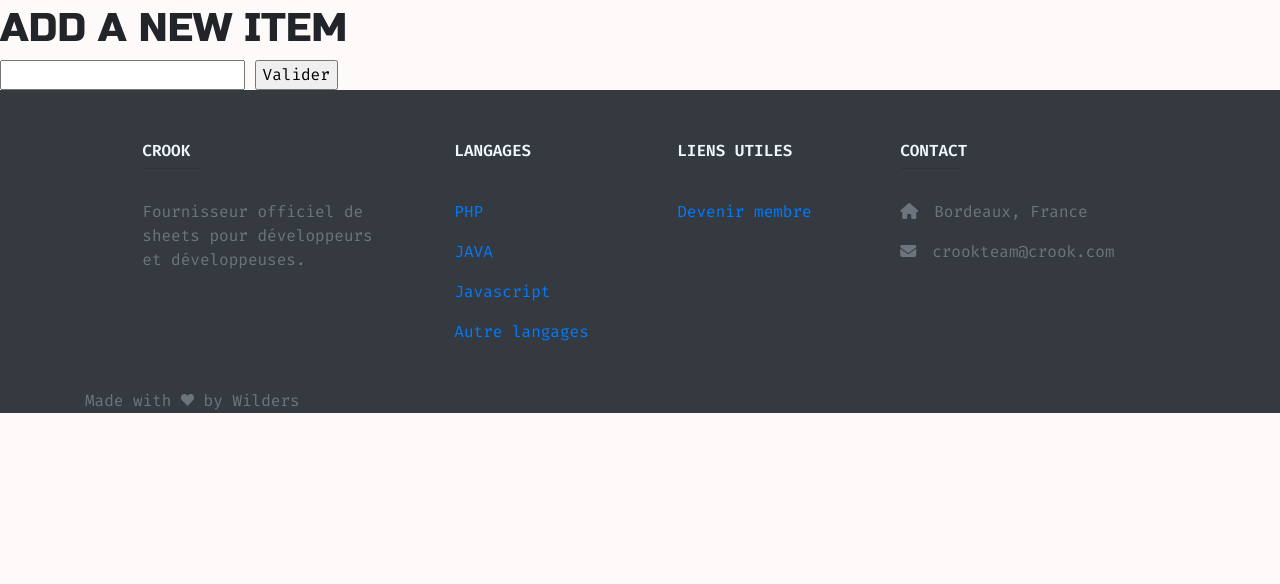
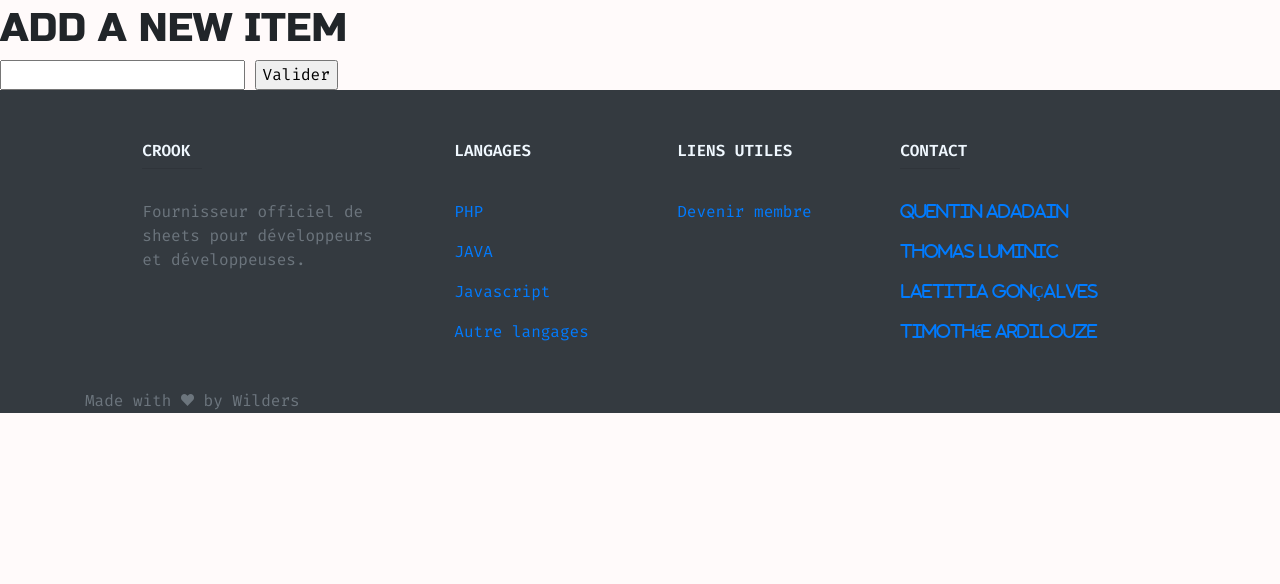
Before and after one commit to Qadadain/Crook.fr, a PHP site: template src/View/Item/add.html.twig in a window 1280 px wide. Shown: the part 134-718 px from the top of the page. Run offline with PHP 8.4, Linux system fonts and the light colour scheme; the template is opened without the code that fills it, so the values that code supplies are empty; some libraries are stand-ins or nearby versions.

Commit message:
Add LinkedIn

```diff
--- a/src/View/layout.html.twig
+++ b/src/View/layout.html.twig
@@ -5,9 +5,11 @@
     <meta http-equiv="x-ua-compatible" content="ie=edge">
     <meta name="viewport" content="width=device-width, initial-scale=1">
     <meta name="author" content="Quentin Adadain, Timothée Ardilouze, Laetitia Gonçalves, Thomas Luminic">
-    <meta name="description" content="Crook - vous aidez à devenir de meilleurs programmeurs et programmeuses en vous apportant des antisèches clair et concis">
+    <meta name="description"
+          content="Crook - vous aidez à devenir de meilleurs programmeurs et programmeuses en vous apportant des antisèches clair et concis">
     <meta property="og:title" content="Crook">
-    <meta property="og:description" content="Crook - Vous aidez à devenir de meilleurs programmeurs et programmeuses en vous apportant des antisèches clair et concis">
+    <meta property="og:description"
+          content="Crook - Vous aidez à devenir de meilleurs programmeurs et programmeuses en vous apportant des antisèches clair et concis">
     <meta property="og:image" content="/assets/images/Crook_.png">
     <meta property="og:url" content="http://crook.fr">
     <meta name="twitter:card" content="summary_large_image">
@@ -32,7 +34,7 @@
     <link rel="apple-touch-icon" sizes="144x144" href="/apple-icon-144x144.png">
     <link rel="apple-touch-icon" sizes="152x152" href="/apple-icon-152x152.png">
     <link rel="apple-touch-icon" sizes="180x180" href="/apple-icon-180x180.png">
-    <link rel="icon" type="image/png" sizes="192x192"  href="/android-icon-192x192.png">
+    <link rel="icon" type="image/png" sizes="192x192" href="/android-icon-192x192.png">
     <link rel="icon" type="image/png" sizes="32x32" href="/favicon-32x32.png">
     <link rel="icon" type="image/png" sizes="96x96" href="/favicon-96x96.png">
     <link rel="icon" type="image/png" sizes="16x16" href="/favicon-16x16.png">
@@ -57,7 +59,7 @@
     <div class="collapse navbar-collapse" id="navbarSupportedContent">
         <ul class="navbar-nav mr-auto">
             <li class="nav-item active">
-                <a class="nav-link" href="/">Acceuil<span class="sr-only">(current)</span></a>
+                <a class="nav-link" href="/">Accueil<span class="sr-only">(current)</span></a>
             </li>
             <li class="nav-item">
                 <a class="nav-link" href="/home/about">À propos</a>
@@ -159,18 +161,30 @@
 
       </div>
         <!-- Grid column -->
-
-        <!-- Grid column -->
       <div class="col-md-4 col-lg-3 col-xl-3 mx-auto mb-md-0 mb-4">
 
         <!-- Links -->
         <h6 class="text-uppercase font-weight-bold">Contact</h6>
-        <hr class="deep-purple accent-2 mb-4 mt-0 d-inline-block mx-auto" style="width: 60px;">
-        <p>
-          <i class="fas fa-home mr-3"></i>Bordeaux, France</p>
-        <p>
-          <i class="fas fa-envelope mr-3"></i>crookteam@crook.com</p>
+          <hr class="deep-purple accent-2 mb-4 mt-0 d-inline-block mx-auto" style="width: 60px;">
+          <p>
+          <a class="fas mr-3" href="https://www.linkedin.com/in/quentinadadain/" target="_blank"
+          >Quentin ADADAIN</a>
+          </p>
+            <p>
+          <a class="fas mr-3" href="https://www.linkedin.com/in/thomasluminic/" target="_blank"
+          >Thomas LUMINIC</a>
+                    </p>
 
+                  <p>
+              <a class="fas mr-3" href="https://www.linkedin.com/in/laetitiagon%C3%A7alves/" target="_blank"
+              >Laetitia GONÇALVES</a>
+                    </p>
+
+                <p>
+                    <a class="fas mr-3" href="https://www.linkedin.com/in/timoth%C3%A9e-ardilouze-144471180/"
+                       target="_blank"
+                    >Timothée ARDILOUZE</a>
+          </p>
       </div>
         <!-- Grid column -->
 
@@ -181,7 +195,8 @@
             <!-- Footer Links -->
 
             <!-- Copyright -->
-            <link rel="stylesheet" type="text/css" href="//code.ionicframework.com/ionicons/2.0.1/css/ionicons.min.css"/>
+            <link rel="stylesheet" type="text/css"
+                  href="//code.ionicframework.com/ionicons/2.0.1/css/ionicons.min.css"/>
 Made with <i class="icon ion-heart"></i> by Wilders
 
         </span>
```
